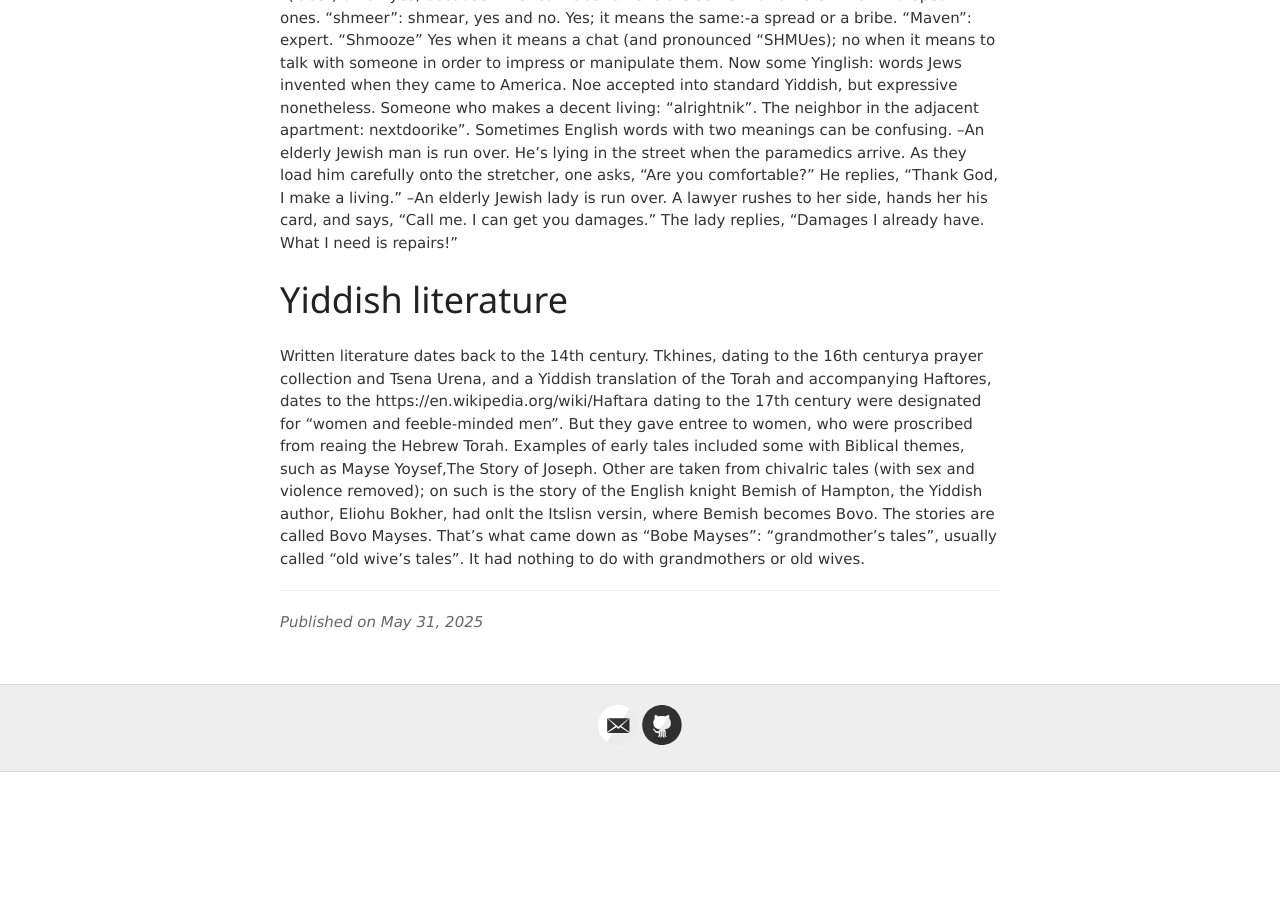
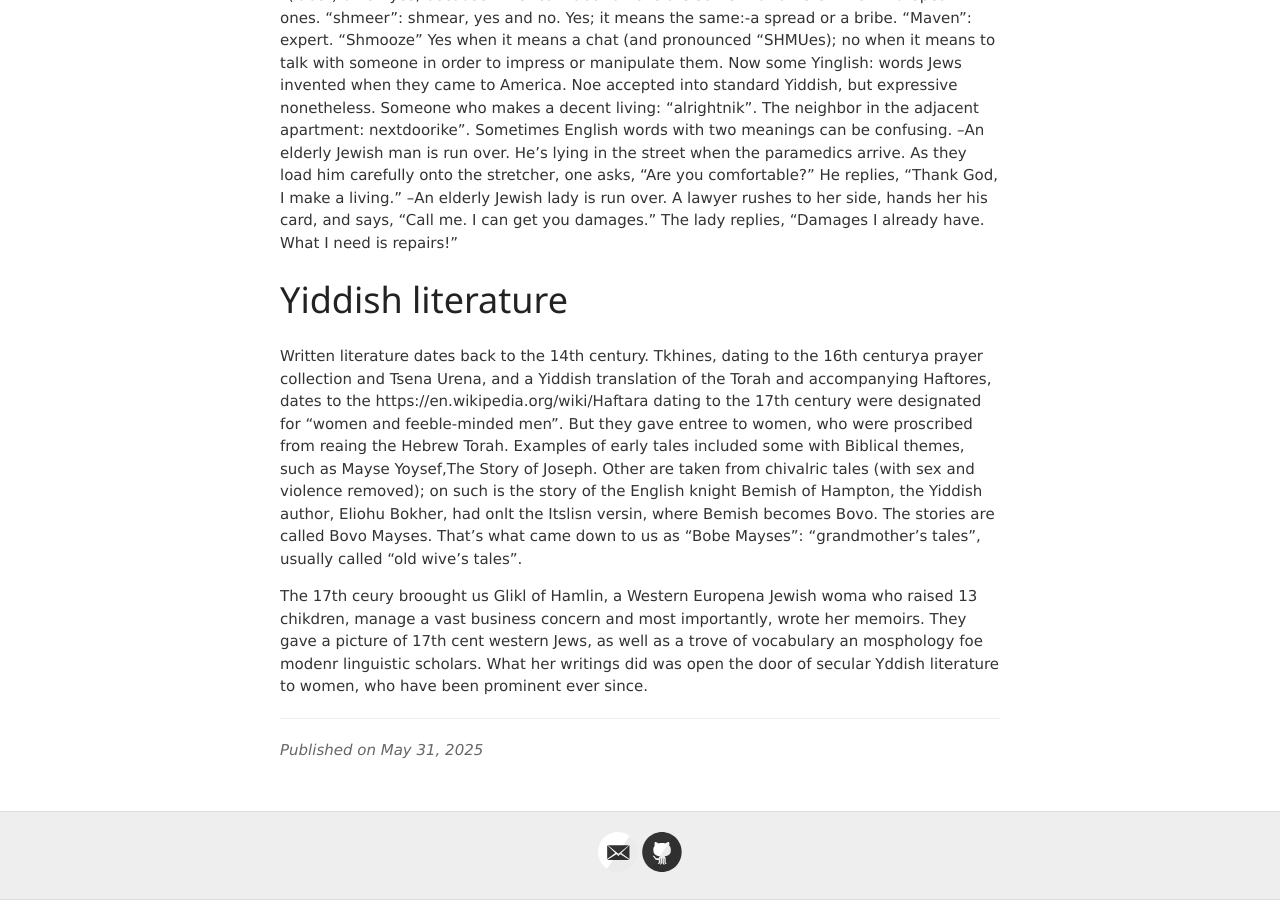
Before and after one commit to jvmallow/jvmallow.github.io, a Jekyll site: the page built from _posts/2025-05-31-Yiddish.md, in a window 1280 px wide and 900 px high, scrolled down 2994 px. Built offline with Jekyll 4.4.1, drawn with Linux system fonts in a browser that asks for light colours; a script that is not in the unit is left out; before the commit the page ends 3766 px from its top, so only the background shows below that.

Commit message:
Update 2025-05-31-Yiddish.md

```diff
--- a/_posts/2025-05-31-Yiddish.md
+++ b/_posts/2025-05-31-Yiddish.md
@@ -47,4 +47,6 @@ The lady replies, “Damages I already have. What I need is repairs!”
 
 # Yiddish literature
 
-Written literature dates back to the 14th century.  Tkhines, dating to the 16th centurya prayer collection and Tsena Urena, and a Yiddish translation of the Torah and accompanying Haftores, dates to the https://en.wikipedia.org/wiki/Haftara dating to the 17th century were designated for "women and feeble-minded men".  But they gave entree to women, who were proscribed from reaing the Hebrew Torah.  Examples of early tales included some with Biblical themes, such as Mayse Yoysef,The Story of Joseph. Other are taken from chivalric tales (with sex and violence removed); on such is the story of the English knight Bemish of Hampton, the Yiddish author, Eliohu Bokher, had onlt the Itslisn versin, where Bemish becomes Bovo. The stories are called Bovo Mayses. That's what  came down as "Bobe Mayses": "grandmother's tales", usually called "old wive's tales". It had nothing to do with grandmothers or old wives.
+Written literature dates back to the 14th century.  Tkhines, dating to the 16th centurya prayer collection and Tsena Urena, and a Yiddish translation of the Torah and accompanying Haftores, dates to the https://en.wikipedia.org/wiki/Haftara dating to the 17th century were designated for "women and feeble-minded men".  But they gave entree to women, who were proscribed from reaing the Hebrew Torah.  Examples of early tales included some with Biblical themes, such as Mayse Yoysef,The Story of Joseph. Other are taken from chivalric tales (with sex and violence removed); on such is the story of the English knight Bemish of Hampton, the Yiddish author, Eliohu Bokher, had onlt the Itslisn versin, where Bemish becomes Bovo. The stories are called Bovo Mayses. That's what came down to us as "Bobe Mayses": "grandmother's tales", usually called "old wive's tales".
+
+The 17th ceury broought us Glikl of Hamlin, a Western Europena Jewish woma who raised 13 chikdren, manage a vast business concern and most importantly, wrote her memoirs. They gave a picture of 17th cent western Jews, as well as a trove of vocabulary an mosphology foe modenr linguistic scholars.  What her writings did was open the door of secular Yddish literature to women, who have been prominent ever since.
```
